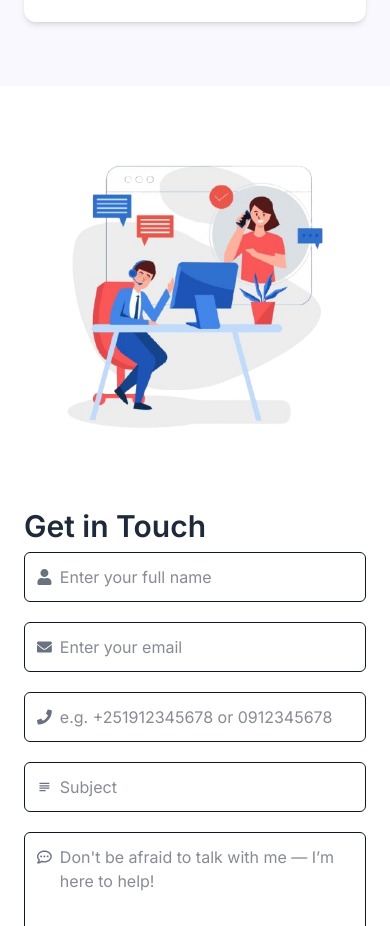
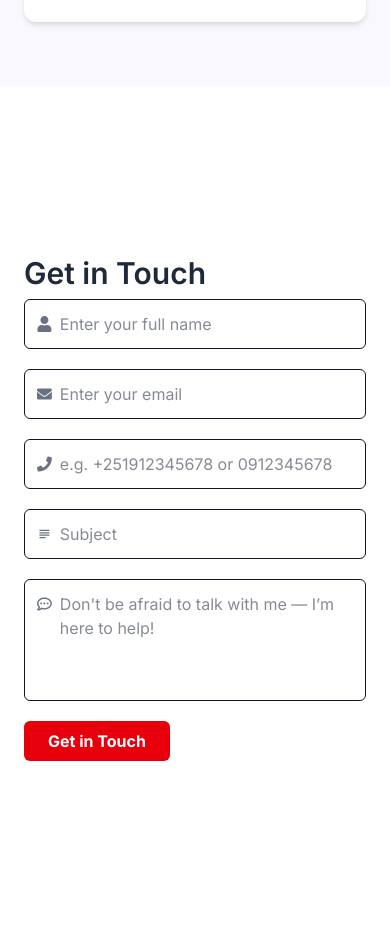
Before and after one commit to MierafA12/portfolio, a Next.js app: page / in a window 390 px wide. Shown: the part 4340-5266 px from the top of the page. Built offline with nearby package versions, Linux system fonts and the light colour scheme.

Commit message:
responsiveness

```diff
--- a/src/app/contact/page.js
+++ b/src/app/contact/page.js
@@ -64,7 +64,7 @@ export default function Contact() {
   return (
     <div className="flex flex-col md:flex-row justify-center items-center min-h-screen bg-white px-6 py-10">
       {/* Left image */}
-      <div className="w-full md:w-1/2 mb-10 md:mb-0 md:pr-10">
+      <div className=" hidden lg:block w-full md:w-1/2 mb-10 md:mb-0 md:pr-10  ">
         <Image
           src={Contactme}
           alt="Contact image"
```
